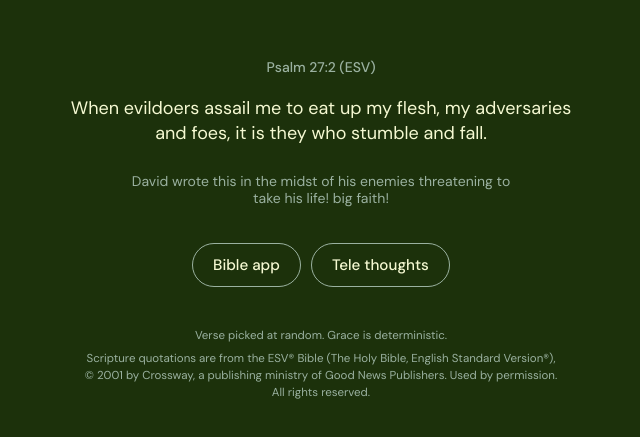
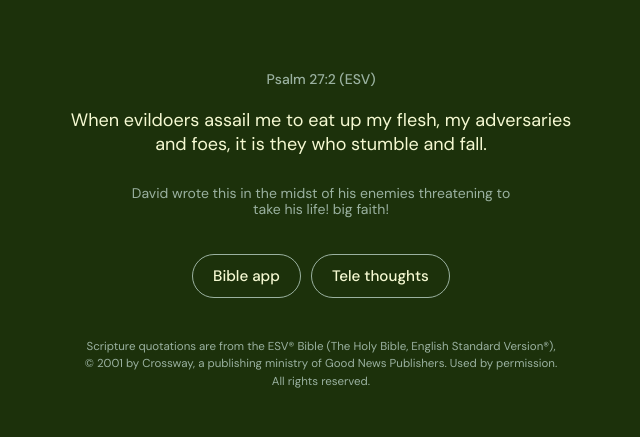
Before and after one commit to pufftofu/33, a plain HTML site: page index.html in a window 1280 px wide. Shown: the part 171-608 px from the top of the page, without its empty margins (319-959 px from the left). Drawn offline with Linux system fonts and the light colour scheme.

Commit message:
Remove deterministic verse selection message
Removed the line about verse selection being deterministic.

```diff
--- a/index.html
+++ b/index.html
@@ -99,7 +99,6 @@
   </main>
 
   <footer>
-    <p>Verse picked at random. Grace is deterministic.</p>
     <p>Scripture quotations are from the ESV® Bible (The Holy Bible, English Standard Version®), © 2001 by Crossway, a publishing ministry of Good News Publishers. Used by permission. All rights reserved.</p>
   </footer>
 
```
